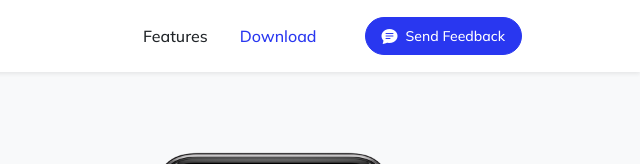
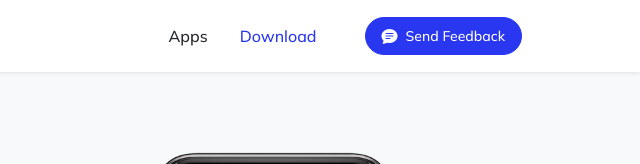
Before and after one commit to mrtaptap/mrtaptap.github.io, a plain HTML site: page index.html in a window 1280 px wide. Shown: the top 164 px of the page, 640-1280 px from the left. Drawn offline with nearby package versions, Linux system fonts and the light colour scheme; grey boxes are pictures that could not be loaded.

Commit message:
Update index.html

```diff
--- a/index.html
+++ b/index.html
@@ -28,7 +28,7 @@
                 </button>
                 <div class="collapse navbar-collapse" id="navbarResponsive">
                     <ul class="navbar-nav ms-auto me-4 my-3 my-lg-0">
-                        <li class="nav-item"><a class="nav-link me-lg-3" href="#features">Features</a></li>
+                        <li class="nav-item"><a class="nav-link me-lg-3" href="#features">Apps</a></li>
                         <li class="nav-item"><a class="nav-link me-lg-3" href="#download">Download</a></li>
                     </ul>
                     <button class="btn btn-primary rounded-pill px-3 mb-2 mb-lg-0" data-bs-toggle="modal" data-bs-target="#feedbackModal">
```
